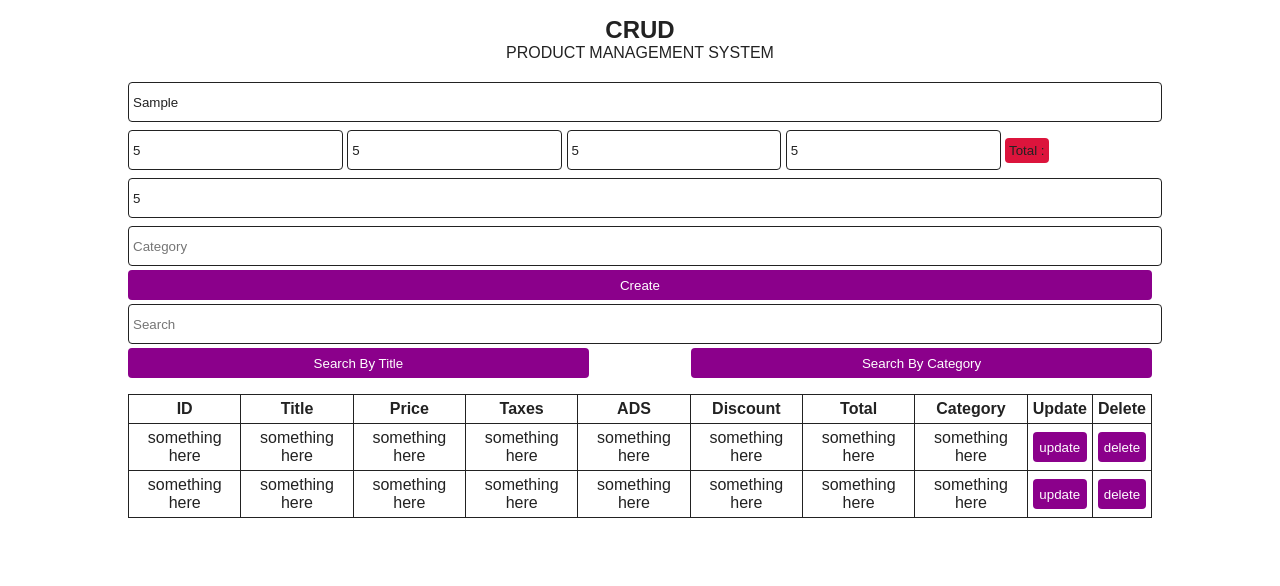
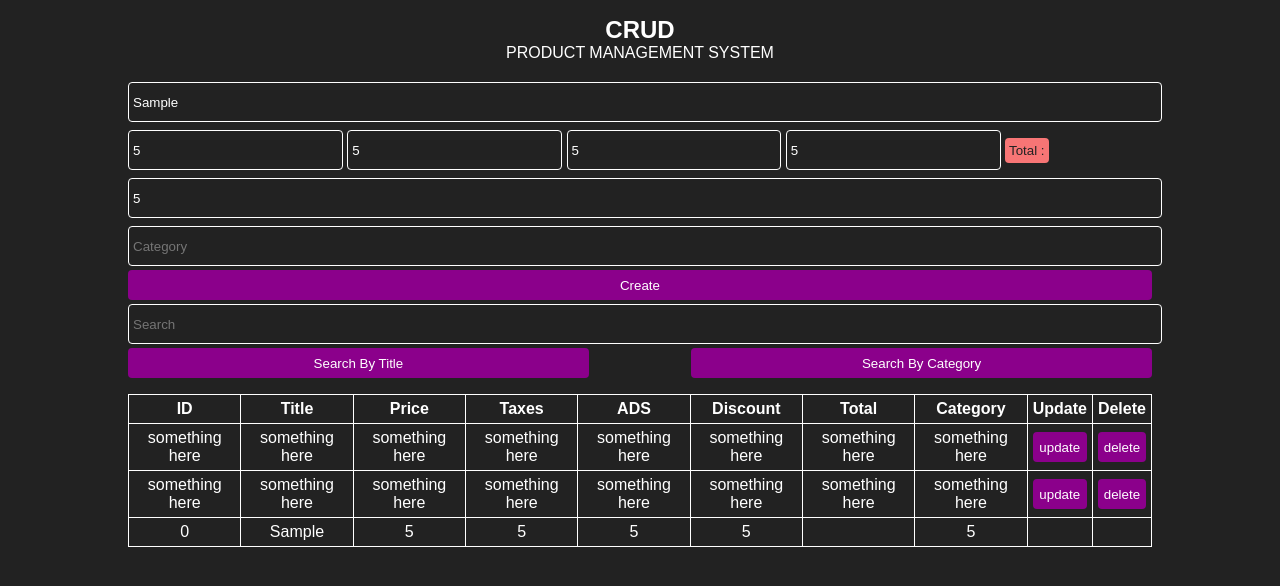
Before and after one commit to MohcineDev/CRUD-JS, a plain HTML site: page index.html in a window 1280 px wide. Both pictures are taken after typing "Sample", "5", "5", "5", "5", "5" into the empty fields and a click on the button "Create". Drawn offline with Linux system fonts and the light colour scheme.

Commit message:
add products to local storage

```diff
--- a/index.html
+++ b/index.html
@@ -41,6 +41,8 @@
                 </div>
             </div>
             <table>
+                <thead>
+
                 <tr>
                     <th>ID</th>
                     <th>Title</th>
@@ -53,6 +55,8 @@
                     <th>Update</th>
                     <th>Delete</th>
                 </tr>
+            </thead>
+
                 <tbody>
 
                     <tr>
--- a/script.js
+++ b/script.js
@@ -8,16 +8,73 @@ const Count = document.getElementById('count')
 const Category = document.getElementById('category')
 const Submit = document.getElementById('submit')
 
+const Tbody = document.querySelector('table tbody')
+
+let myProducts = []
 //get total
+let i = 0
+
+const checkInput = (value) => {
+    return isNaN(parseInt(value)) ? 0 : parseInt(value)
+}
+
 const getTotal = () => {
-    if (parseInt(Price.value) !== '') {
-        let result = (+Price.value + +Taxes.value + +Ads.value) - +Discount.value
+
+    if (checkInput(Price.value) != '') {
+        let result = (checkInput(Price.value) + checkInput(Taxes.value) + checkInput(Ads.value)) - checkInput(Discount.value)
         Total.textContent = result
+        Total.style.backgroundColor = 'rgb(204, 253, 204)'
 
+
+    }
+    else {
+        Total.style.backgroundColor = '#f77575'
+        Total.textContent = '--'
     }
 }
 
-//create prodact
+//create product
+
+//////// create and append td
+const createTd = (value) => {
+    let td = document.createElement('td')
+    td.textContent = value
+    return td
+}
+Submit.addEventListener('click', () => {
+    let product = {
+        id: i,
+        title: Title.value,
+        price: Price.value,
+        tax: Taxes.value,
+        ads: Ads.value,
+        discount: Discount.value,
+        total: Total.textContent,
+        count: Count.value,
+        category: Category.value
+    }
+
+    myProducts.push(product)
+    i++
+
+    localStorage.setItem('products', JSON.stringify(myProducts))
+
+    let tr = document.createElement('tr')
+
+    let id = createTd(product.id)
+    let title = createTd(product.title)
+    let price = createTd(product.price)
+    let tax = createTd(product.tax)
+    let ads = createTd(product.ads)
+    let discount = createTd(product.discount)
+    let total = createTd(product.total)
+    let count = createTd(product.count)
+    let category = createTd(product.category)
+
+    tr.append(id,title,  price,tax, ads, discount, total, count, category)
+
+    Tbody.appendChild(tr)
+})
 
 //save data  in local storage
 
--- a/style.css
+++ b/style.css
@@ -1,15 +1,16 @@
-:root{
-    --dark: #fff;
-    --light: #222;
+:root {
+    --dark: #222;
+    --light: #fff;
 }
+
 * {
     margin: 0;
     padding: 0;
 }
 
 body {
-    background:var(--dark);
-    color:var(--light);
+    background: var(--dark);
+    color: var(--light);
     font-family: Arial, Helvetica, sans-serif;
 }
 
@@ -46,9 +47,10 @@ input::placeholder {
 }
 
 #total {
-    background: crimson;
+    background: #f77575;
     border-radius: 4px;
     padding: 5px 4px;
+    color: #222;
 }
 
 #total::before {
@@ -75,16 +77,17 @@ button {
     width: 45%;
 }
 
-table{
+table {
     width: 100%;
     text-align: center;
     margin: 1rem 0;
     border-collapse: collapse;
 }
 
-table, th, td{
+table, th, td {
     border: 1px solid var(--light);
 }
-th, td{
+
+th, td {
     padding: 5px;
 }
```
